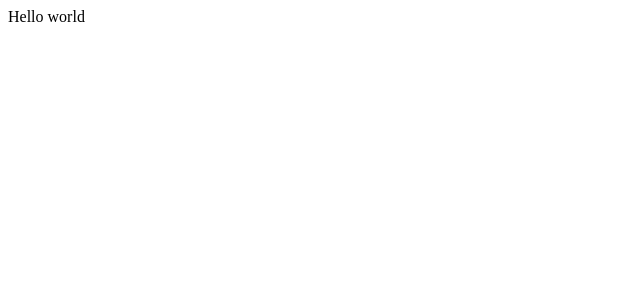
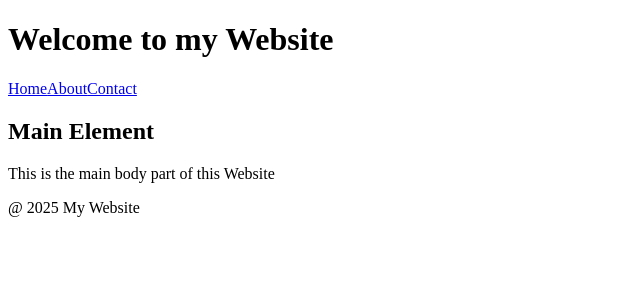
Before and after one commit to Ndungu-Jn/react-demos, a React (Vite) app: page / in a window 1280 px wide. Shown: the top 300 px of the page, without its empty margins (0-640 px from the left). Built offline with nearby package versions, Linux system fonts and the light colour scheme.

Commit message:
Creating components, exporting and importing

```diff
--- a/src/App.jsx
+++ b/src/App.jsx
@@ -1,10 +1,16 @@
 import React from "react";
 import Greet from "./components/Greet";
+import Add from "./components/Add";
+import Header from "./components/Header";
+import Footer from "./components/Footer";
+import MainContent from "./components/MainContent";
 
 function App() {
   return (
     <div>
-      <Greet />
+      <Header />
+      <MainContent />
+      <Footer />
     </div>
   );
 }
--- /dev/null
+++ b/src/components/Add.jsx
@@ -0,0 +1,11 @@
+import React from "react";
+
+const Add = () => {
+  return (
+    <div>
+      <h1>ADD</h1>
+    </div>
+  );
+};
+
+export default Add;
--- /dev/null
+++ b/src/components/Footer.jsx
@@ -0,0 +1,11 @@
+import React from "react";
+
+const Footer = () => {
+  return (
+    <footer>
+      <p>@ 2025 My Website</p>
+    </footer>
+  );
+};
+
+export default Footer;
--- /dev/null
+++ b/src/components/Header.jsx
@@ -0,0 +1,17 @@
+import React from "react";
+
+const Header = () => {
+  return (
+    <div>
+      <h1>Welcome to my Website</h1>
+
+      <nav>
+        <a href="Home">Home</a>
+        <a href="About">About</a>
+        <a href="Contact">Contact</a>
+      </nav>
+    </div>
+  );
+};
+
+export default Header;
--- /dev/null
+++ b/src/components/MainContent.jsx
@@ -0,0 +1,12 @@
+import React from "react";
+
+const MainContent = () => {
+  return (
+    <main>
+      <h2>Main Element</h2>
+      <p>This is the main body part of this Website</p>
+    </main>
+  );
+};
+
+export default MainContent;
```
